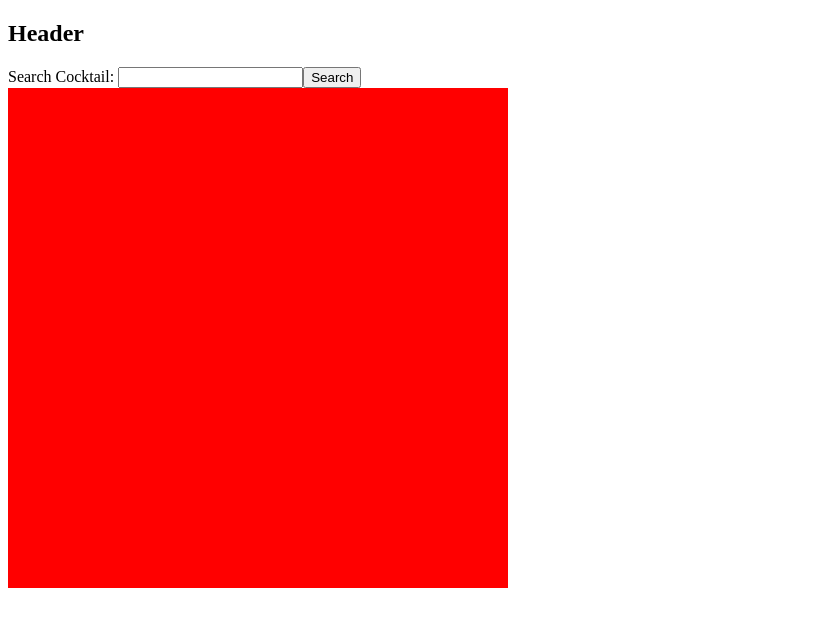
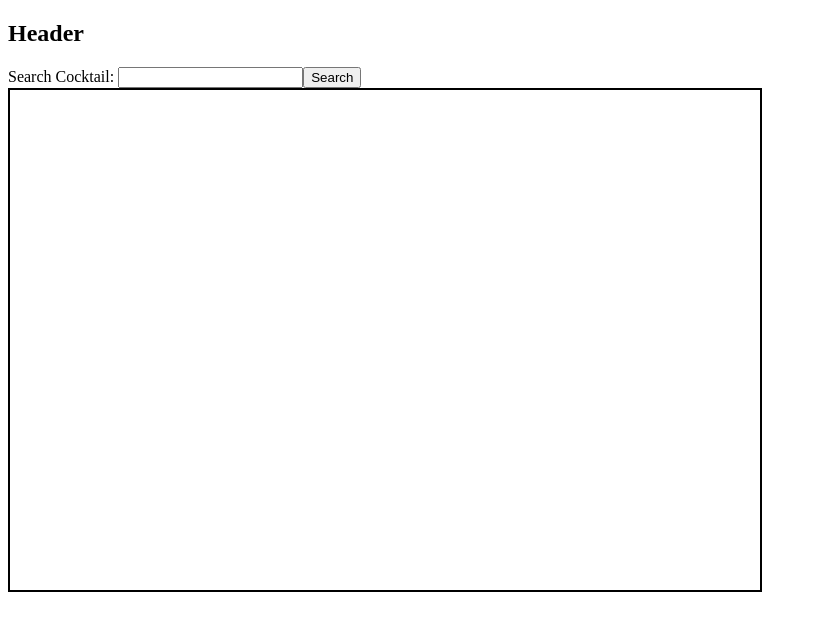
Before and after one commit to mrysan/cocktail-recipes-app, a React (Vite) app: page / in a window 1280 px wide. Shown: the top 630 px of the page, without its empty margins (0-817 px from the left). Built offline with nearby package versions, Linux system fonts and the light colour scheme; what the-cocktail-db would draw is missing.

Commit message:
feat: display name + image of cocktails found as card(s)

```diff
--- a/src/pages/Home.jsx
+++ b/src/pages/Home.jsx
@@ -7,7 +7,10 @@ function Home({ getCocktailByName }) {
 
   const onSearch = async (cocktailName) => {
     const result = await getCocktailByName(cocktailName);
-    setCocktailResults([...result.drinks]);
+
+    if (Array.isArray(result.drinks)) {
+      setCocktailResults([...result.drinks]);
+    }
   };
   console.log(cocktailResults);
   return (
@@ -16,7 +19,7 @@ function Home({ getCocktailByName }) {
         <SearchBar onSearch={onSearch} />
       </div>
       <div>
-        <CocktailContainer />
+        <CocktailContainer cocktailList={cocktailResults} />
       </div>
     </>
   );
--- /dev/null
+++ b/src/shared/CocktailCard.jsx
@@ -0,0 +1,12 @@
+import styles from "./CocktailCard.module.css";
+
+function CocktailCard({ name, imageSrc }) {
+  return (
+    <div className={styles.card}>
+      <h4>{name}</h4>
+      <img src={imageSrc} width="125px" height="125px"></img>
+    </div>
+  );
+}
+
+export default CocktailCard;
--- /dev/null
+++ b/src/shared/CocktailCard.module.css
@@ -0,0 +1,6 @@
+.card {
+  height: 200px;
+  width: 125px;
+  border: 2px solid black;
+  margin: 5px;
+}
--- a/src/shared/CocktailContainer.jsx
+++ b/src/shared/CocktailContainer.jsx
@@ -1,6 +1,23 @@
 import styles from "./CocktailContainer.module.css";
+import CocktailCard from "./CocktailCard";
 
-function CocktailContainer() {
-  return <div className={styles.container}></div>;
+function CocktailContainer({ cocktailList }) {
+  return (
+    <div className={styles.container}>
+      {cocktailList.length < 1 ? (
+        <></>
+      ) : (
+        cocktailList.map((cocktailItem) => {
+          return (
+            <CocktailCard
+              key={cocktailItem.idDrink}
+              name={cocktailItem.strDrink}
+              imageSrc={cocktailItem.strDrinkThumb}
+            />
+          );
+        })
+      )}
+    </div>
+  );
 }
 export default CocktailContainer;
--- a/src/shared/CocktailContainer.module.css
+++ b/src/shared/CocktailContainer.module.css
@@ -1,6 +1,7 @@
 .container {
-  width: 500px;
+  width: 750px;
   height: 500px;
-  border: 2px;
-  background-color: red;
+  border: 2px solid black;
+  display: flex;
+  flex-wrap: wrap;
 }
```
